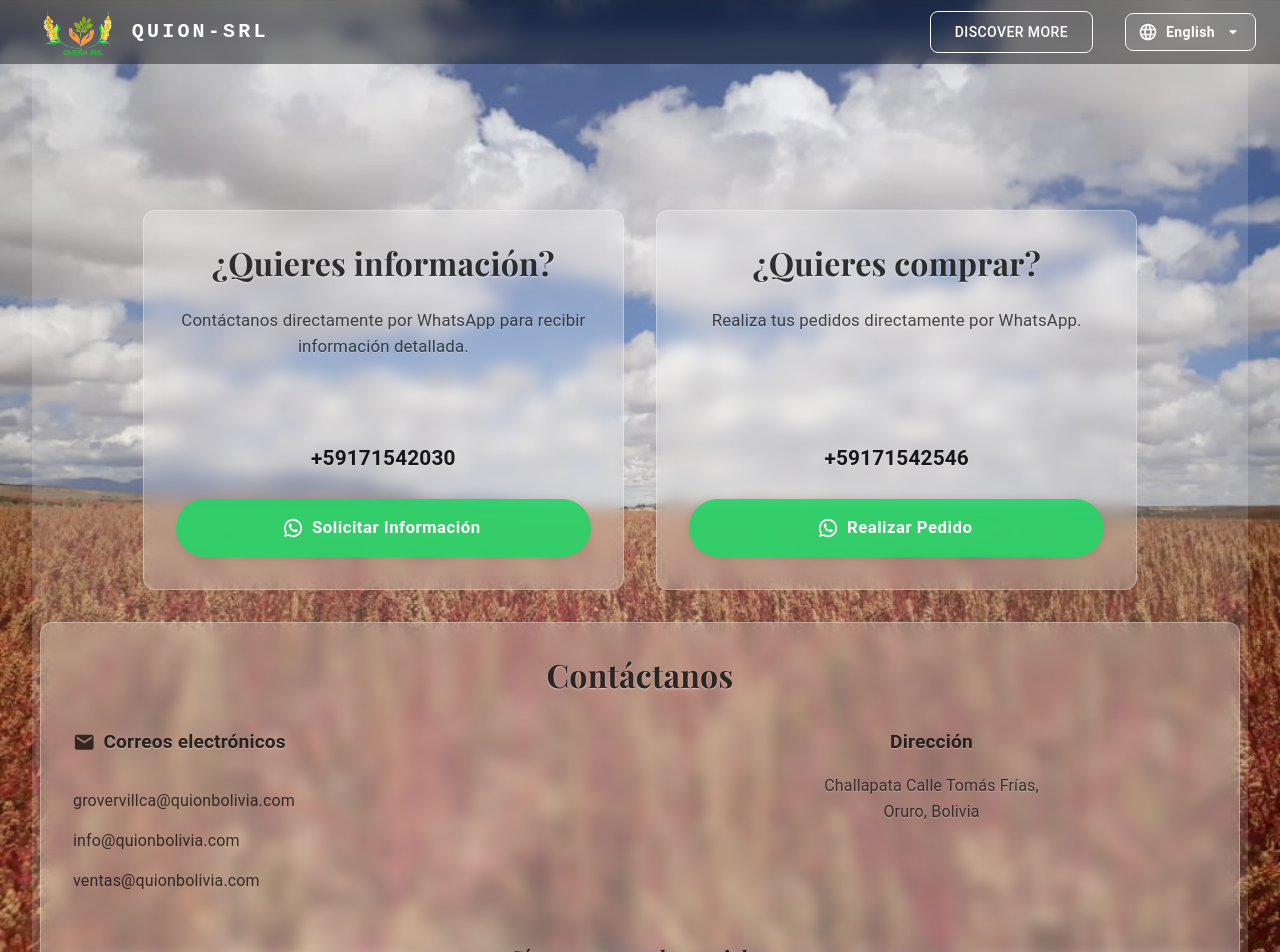
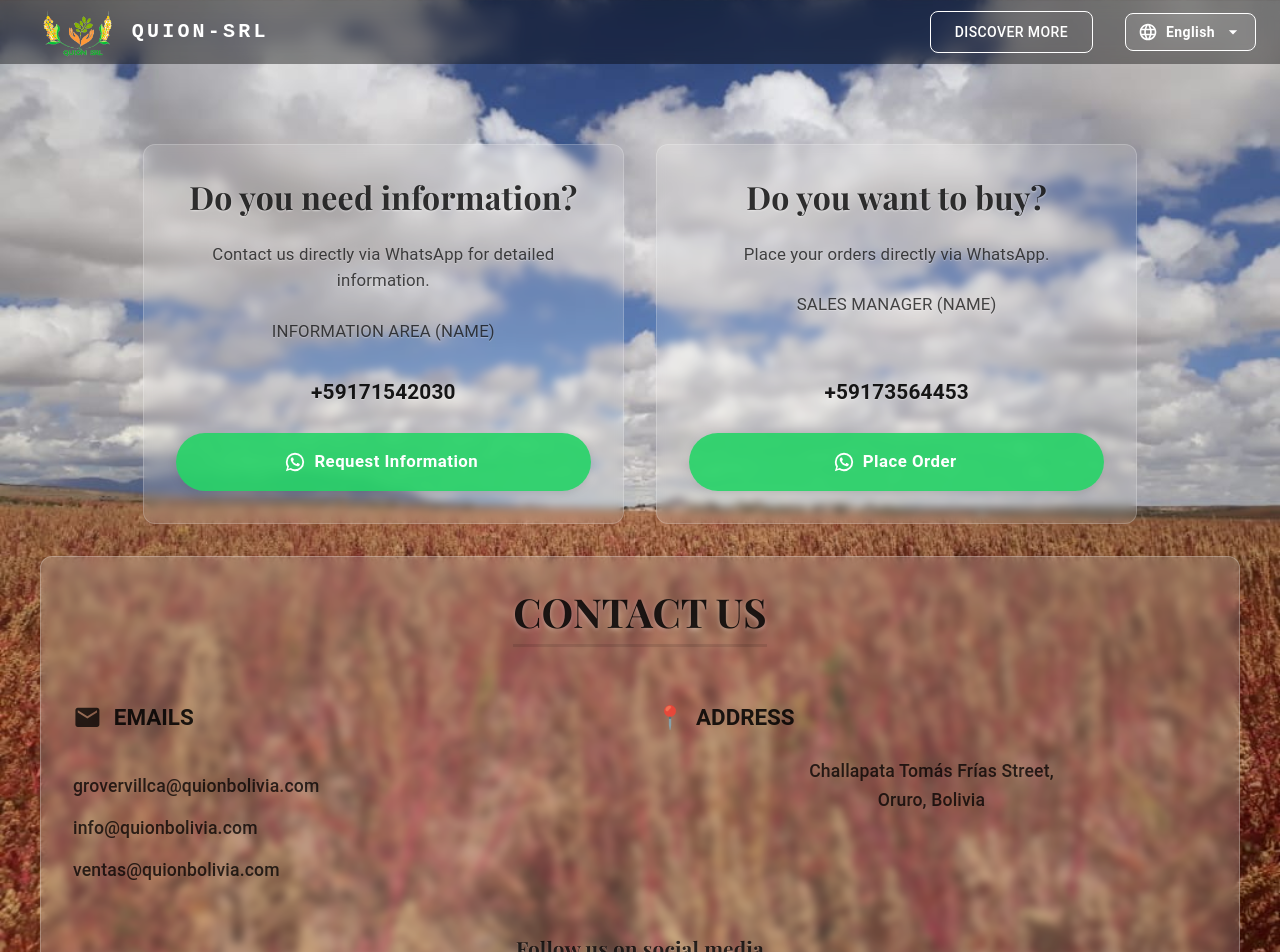
Before and after one commit to Poxi-JRMC/QUION-BOLIVIA, a React (Vite) app: page /contacto in a window 1280 px wide. Shown: the top 952 px of the page. Built offline with nearby package versions, Linux system fonts and the light colour scheme.

Commit message:
PAGINA DE CONTACTO MEJORADO, AGREGANDO ANIMACION PAGINA DE INICIO

```diff
--- a/src/locales/en/translation.json
+++ b/src/locales/en/translation.json
@@ -85,6 +85,28 @@
     "description": "Includes endorsements such as SGS and Andina, which validate quality, geographic origin, and compliance with international standards, ensuring that quinoa is free from pests and diseases, suitable for export.",
     "image": "/3.jpg"
       }
-
+  },
+  "contact": {
+  "title": "Contact Us",
+  "ceo_title": "CEO OF QUION-SRL GROVER VILLCA",
+  "info_section": {
+    "title": "Do you need information?",
+    "description": "Contact us directly via WhatsApp for detailed information.",
+    "area": "INFORMATION AREA (NAME)",
+    "button": "Request Information"
+  },
+  "buy_section": {
+    "title": "Do you want to buy?",
+    "description": "Place your orders directly via WhatsApp.",
+    "area": "SALES MANAGER (NAME)",
+    "button": "Place Order"
+  },
+  "contact_section": {
+    "title": "CONTACT US",
+    "emails": "EMAILS",
+    "address": "ADDRESS",
+    "location": "Challapata Tomás Frías Street,<br />Oruro, Bolivia",
+    "social": "Follow us on social media"
   }
 }
+}
--- a/src/locales/es/translation.json
+++ b/src/locales/es/translation.json
@@ -87,5 +87,30 @@
     "image": "/3.jpg"
       }
 
+  },
+
+  "contact": {
+  "title": "Contáctanos",
+  "ceo_title": "CEO DE QUION-SRL GROVER VILLCA",
+  "info_section": {
+    "title": "¿Quieres información?",
+    "description": "Contáctanos directamente por WhatsApp para recibir información detallada.",
+    "area": "AREA DE INFORMACION (NOMBRE)",
+    "button": "Solicitar Información"
+  },
+  "buy_section": {
+    "title": "¿Quieres comprar?",
+    "description": "Realiza tus pedidos directamente por WhatsApp.",
+    "area": "GERENTE DE COMERCIALIZACION (NOMBRE)",
+    "button": "Realizar Pedido"
+  },
+  "contact_section": {
+    "title": "CONTÁCTANOS",
+    "emails": "CORREOS ELECTRÓNICOS",
+    "address": "DIRECCIÓN",
+    "location": "Challapata Calle Tomás Frías,<br />Oruro, Bolivia",
+    "social": "Síguenos en redes sociales"
+    }
+
   }
 }
--- a/src/paginas/Contacto.jsx
+++ b/src/paginas/Contacto.jsx
@@ -5,8 +5,10 @@ import InstagramIcon from '@mui/icons-material/Instagram';
 import WhatsAppIcon from '@mui/icons-material/WhatsApp';
 import EmailIcon from '@mui/icons-material/Email';
 import React, { useEffect } from 'react';
+import { useTranslation } from 'react-i18next';
 
 const Contacto = () => {
+  const { t } = useTranslation();
 
   useEffect(() => {
     document.body.classList.add('contacto');
@@ -14,11 +16,12 @@ const Contacto = () => {
       document.body.classList.remove('contacto');
     };
   }, []);
-  // Números en formato internacional CON el signo +
+
+  // Números WhatsApp (no cambian con la traducción)
   const infoWhatsAppNumber = '+59171542030';
-  const comprarWhatsAppNumber = '+59171542546';
+  const comprarWhatsAppNumber = '+59173564453';
 
-  // Función para abrir WhatsApp
+  // Función para abrir WhatsApp (se mantiene igual)
   const openWhatsApp = (phone, message) => {
     const cleanNumber = phone.replace(/[^\d+]/g, '');
     const encodedMessage = encodeURIComponent(message);
@@ -37,7 +40,7 @@ const Contacto = () => {
     }
   };
 
-  // Handler para información
+  // Handlers para WhatsApp (se mantienen igual)
   const handleInfoClick = () => {
     const message = `¡Hola! Vi su página web *QUION BOLIVIA* y necesito información sobre:
 
@@ -50,7 +53,6 @@ const Contacto = () => {
     openWhatsApp(infoWhatsAppNumber, message);
   };
 
-  // Handler para compras
   const handleComprarClick = () => {
     const message = `¡Hola! Quiero realizar un pedido en *QUION BOLIVIA*:
 
@@ -64,33 +66,22 @@ Por favor confírmenme disponibilidad y costo total.`;
     openWhatsApp(comprarWhatsAppNumber, message);
   };
 
+  // Redes sociales (URLs no cambian)
+  const facebookUrl = 'https://www.facebook.com/share/1HMF4x3Gaf/?mibextid=wwXIfr';
+  const instagramUrl = 'https://www.instagram.com/quions.r.l?igsh=YzN6eXpnZHVhNGht&utm_source=qr';
+
   return (
     <Box
+      component="section"
       sx={{
         width: '100%',
-        minHeight: '100vh',
+        py: { xs: 4, md: 6 },
         position: 'relative',
-        pt: { xs: '100px', md: '130px' },
-        pb: { xs: '60px', md: '80px' },
-        // Fondo con imagen y color de respaldo
-
-        // Estilos alternativos si la imagen no carga
-        '&::before': {
-          content: '""',
-          position: 'absolute',
-          top: 0,
-          left: 0,
-          width: '100%',
-          height: '100%',
-          backgroundColor: 'rgba(255, 255, 255, 0.15)',
-          zIndex: 0
-        }
       }}
     >
       <Container
         maxWidth="lg"
         sx={{
-          py: 6,
           position: 'relative',
           zIndex: 1,
           px: { xs: 2, md: 0 }
@@ -101,9 +92,37 @@ Por favor confírmenme disponibilidad y costo total.`;
           animate={{ opacity: 1, y: 0 }}
           transition={{ duration: 0.6, ease: 'easeOut' }}
         >
+          {/* Sección del CEO */}
+          <Box sx={{ textAlign: 'center', mb: 4 }}>
+            <motion.div
+              initial={{ opacity: 0, y: -10 }}
+              animate={{ opacity: 1, y: 0 }}
+              transition={{
+                duration: 1,
+                repeat: Infinity,
+                repeatType: "mirror",
+                repeatDelay: 2,
+                ease: "easeInOut"
+              }}
+            >
+              <Typography
+                variant="h5"
+                sx={{
+                  fontWeight: 700,
+                  color: 'rgba(0, 0, 0, 0.9)',
+                  textTransform: 'uppercase',
+                  letterSpacing: '1px',
+                  fontSize: { xs: '1.3rem', md: '1.5rem' },
+                }}
+              >
+                {t("contact.ceo_title")}
+              </Typography>
+            </motion.div>
+          </Box>
+
           <Grid container spacing={4} justifyContent="center">
 
-            {/* Sección de Información */}
+            {/* Sección de Información WhatsApp */}
             <Grid item xs={12} md={5}>
               <Paper
                 elevation={0}
@@ -116,13 +135,13 @@ Por favor confírmenme disponibilidad y costo total.`;
                   justifyContent: 'space-between',
                   borderRadius: 3,
                   minHeight: '380px',
-                  backgroundColor: 'rgba(255, 255, 255, 0.25)',
-                  backdropFilter: 'blur(8px)',
-                  border: '1px solid rgba(255, 255, 255, 0.3)',
+                  backgroundColor: 'rgba(255, 255, 255, 0.15)',
+                  backdropFilter: 'blur(4px)',
+                  border: '1px solid rgba(255, 255, 255, 0.2)',
                   transition: 'all 0.3s ease',
                   '&:hover': {
                     transform: 'translateY(-5px)',
-                    backgroundColor: 'rgba(255, 255, 255, 0.35)'
+                    backgroundColor: 'rgba(255, 255, 255, 0.25)'
                   }
                 }}
               >
@@ -139,7 +158,7 @@ Por favor confírmenme disponibilidad y costo total.`;
                       mb: 3
                     }}
                   >
-                    ¿Quieres información?
+                    {t("contact.info_section.title")}
                   </Typography>
                   <Typography
                     variant="body1"
@@ -152,7 +171,20 @@ Por favor confírmenme disponibilidad y costo total.`;
                       lineHeight: 1.6
                     }}
                   >
-                    Contáctanos directamente por WhatsApp para recibir información detallada.
+                    {t("contact.info_section.description")}
+                  </Typography>
+                  <Typography
+                    variant="body1"
+                    paragraph
+                    sx={{
+                      color: 'rgba(0, 0, 0, 0.7)',
+                      textShadow: '0 1px 1px rgba(255,255,255,0.3)',
+                      mb: 3,
+                      fontSize: { xs: '0.95rem', md: '1.05rem' },
+                      lineHeight: 1.6
+                    }}
+                  >
+                    {t("contact.info_section.area")}
                   </Typography>
                 </Box>
                 <Box>
@@ -189,13 +221,13 @@ Por favor confírmenme disponibilidad y costo total.`;
                       boxShadow: '0 2px 10px rgba(0,0,0,0.1)'
                     }}
                   >
-                    Solicitar Información
+                    {t("contact.info_section.button")}
                   </Button>
                 </Box>
               </Paper>
             </Grid>
 
-            {/* Sección de Compras */}
+            {/* Sección de Compras WhatsApp */}
             <Grid item xs={12} md={5}>
               <Paper
                 elevation={0}
@@ -208,13 +240,13 @@ Por favor confírmenme disponibilidad y costo total.`;
                   justifyContent: 'space-between',
                   borderRadius: 3,
                   minHeight: '380px',
-                  backgroundColor: 'rgba(255, 255, 255, 0.25)',
-                  backdropFilter: 'blur(8px)',
-                  border: '1px solid rgba(255, 255, 255, 0.3)',
+                  backgroundColor: 'rgba(255, 255, 255, 0.15)',
+                  backdropFilter: 'blur(4px)',
+                  border: '1px solid rgba(255, 255, 255, 0.2)',
                   transition: 'all 0.3s ease',
                   '&:hover': {
                     transform: 'translateY(-5px)',
-                    backgroundColor: 'rgba(255, 255, 255, 0.35)'
+                    backgroundColor: 'rgba(255, 255, 255, 0.25)'
                   }
                 }}
               >
@@ -231,7 +263,7 @@ Por favor confírmenme disponibilidad y costo total.`;
                       mb: 3
                     }}
                   >
-                    ¿Quieres comprar?
+                    {t("contact.buy_section.title")}
                   </Typography>
                   <Typography
                     variant="body1"
@@ -244,7 +276,20 @@ Por favor confírmenme disponibilidad y costo total.`;
                       lineHeight: 1.6
                     }}
                   >
-                    Realiza tus pedidos directamente por WhatsApp.
+                    {t("contact.buy_section.description")}
+                  </Typography>
+                  <Typography
+                    variant="body1"
+                    paragraph
+                    sx={{
+                      color: 'rgba(0, 0, 0, 0.7)',
+                      textShadow: '0 1px 1px rgba(255,255,255,0.3)',
+                      mb: 3,
+                      fontSize: { xs: '0.95rem', md: '1.05rem' },
+                      lineHeight: 1.6
+                    }}
+                  >
+                    {t("contact.buy_section.area")}
                   </Typography>
                 </Box>
                 <Box>
@@ -281,7 +326,7 @@ Por favor confírmenme disponibilidad y costo total.`;
                       boxShadow: '0 2px 10px rgba(0,0,0,0.1)'
                     }}
                   >
-                    Realizar Pedido
+                    {t("contact.buy_section.button")}
                   </Button>
                 </Box>
               </Paper>
@@ -294,60 +339,90 @@ Por favor confírmenme disponibilidad y costo total.`;
                 sx={{
                   p: { xs: 3, md: 4 },
                   borderRadius: 3,
-                  backgroundColor: 'rgba(255, 255, 255, 0.25)',
-                  backdropFilter: 'blur(8px)',
-                  border: '1px solid rgba(255, 255, 255, 0.3)',
+                  backgroundColor: 'rgba(255, 255, 255, 0.18)',
+                  backdropFilter: 'blur(5px)',
+                  border: '1px solid rgba(255, 255, 255, 0.25)',
                   transition: 'all 0.3s ease',
                   '&:hover': {
                     transform: 'translateY(-5px)',
-                    backgroundColor: 'rgba(255, 255, 255, 0.35)'
+                    backgroundColor: 'rgba(255, 255, 255, 0.25)'
                   }
                 }}
               >
                 <Box sx={{ textAlign: 'center', mb: 4 }}>
+                  <motion.div
+                    whileHover={{ scale: 1.02 }}
+                    transition={{ type: "spring", stiffness: 300 }}
+                  >
                     <Typography
-                    variant="h4"
-                    gutterBottom
+                      variant="h3"
                       sx={{
                         fontWeight: 700,
                         fontFamily: "'Playfair Display', serif",
-                      color: 'rgba(0, 0, 0, 0.8)',
-                      textShadow: '0 1px 2px rgba(255,255,255,0.5)',
-                      fontSize: { xs: '1.6rem', md: '2rem' },
-                      mb: 3
+                        color: 'rgba(0, 0, 0, 0.85)',
+                        fontSize: { xs: '2rem', md: '2.5rem' },
+                        mb: 3,
+                        textShadow: '0 2px 4px rgba(255,255,255,0.3)',
+                        display: 'inline-block',
+                        borderBottom: '3px solid rgba(0,0,0,0.1)',
+                        pb: 1
                       }}
                     >
-                    Contáctanos
+                      {t("contact.contact_section.title")}
                     </Typography>
+                  </motion.div>
                 </Box>
 
                 <Grid container spacing={4}>
                   <Grid item xs={12} md={6}>
                     <Box>
                       <Typography
-                        variant="h6"
+                        variant="h5"
                         sx={{
-                          color: 'rgba(0, 0, 0, 0.8)',
-                          textShadow: '0 1px 1px rgba(255,255,255,0.3)',
-                          mb: 2,
+                          color: 'rgba(0, 0, 0, 0.85)',
+                          mb: 3,
                           fontWeight: 600,
-                          fontSize: '1.2rem',
+                          fontSize: '1.4rem',
                           display: 'flex',
                           alignItems: 'center',
-                          gap: 1
+                          gap: 1.5
                         }}
                       >
-                        <EmailIcon sx={{ fontSize: '1.4rem', color: 'rgba(0, 0, 0, 0.7)' }} />
-                        Correos electrónicos
+                        <EmailIcon sx={{ fontSize: '1.8rem', color: 'rgba(0, 0, 0, 0.75)' }} />
+                        {t("contact.contact_section.emails")}
                       </Typography>
                       <List sx={{ pl: 0 }}>
-                        <ListItem sx={{ color: 'rgba(0, 0, 0, 0.7)', fontSize: '1rem', px: 0 }}>
+                        <ListItem
+                          sx={{
+                            color: 'rgba(0, 0, 0, 0.75)',
+                            fontSize: '1.1rem',
+                            px: 0,
+                            py: 1,
+                            fontWeight: 500
+                          }}
+                        >
                           grovervillca@quionbolivia.com
                         </ListItem>
-                        <ListItem sx={{ color: 'rgba(0, 0, 0, 0.7)', fontSize: '1rem', px: 0 }}>
+                        <ListItem
+                          sx={{
+                            color: 'rgba(0, 0, 0, 0.75)',
+                            fontSize: '1.1rem',
+                            px: 0,
+                            py: 1,
+                            fontWeight: 500
+                          }}
+                        >
                           info@quionbolivia.com
                         </ListItem>
-                        <ListItem sx={{ color: 'rgba(0, 0, 0, 0.7)', fontSize: '1rem', px: 0 }}>
+                        <ListItem
+                          sx={{
+                            color: 'rgba(0, 0, 0, 0.75)',
+                            fontSize: '1.1rem',
+                            px: 0,
+                            py: 1,
+                            fontWeight: 500
+                          }}
+                        >
                           ventas@quionbolivia.com
                         </ListItem>
                       </List>
@@ -357,29 +432,38 @@ Por favor confírmenme disponibilidad y costo total.`;
                   <Grid item xs={12} md={6}>
                     <Box>
                       <Typography
-                        variant="h6"
+                        variant="h5"
                         sx={{
-                          color: 'rgba(0, 0, 0, 0.8)',
-                          textShadow: '0 1px 1px rgba(255,255,255,0.3)',
-                          mb: 2,
+                          color: 'rgba(0, 0, 0, 0.85)',
+                          mb: 3,
                           fontWeight: 600,
-                          fontSize: '1.2rem'
+                          fontSize: '1.4rem',
+                          display: 'flex',
+                          alignItems: 'center',
+                          gap: 1.5
                         }}
                       >
-                        Dirección
+                        <Box component="span" sx={{
+                          width: '28px',
+                          height: '28px',
+                          display: 'inline-flex',
+                          alignItems: 'center',
+                          justifyContent: 'center'
+                        }}>
+                          📍
+                        </Box>
+                        {t("contact.contact_section.address")}
                       </Typography>
                       <Typography
                         variant="body1"
                         sx={{
-                          color: 'rgba(0, 0, 0, 0.7)',
-                          textShadow: '0 1px 1px rgba(255,255,255,0.3)',
-                          fontSize: '1rem',
-                          lineHeight: 1.6
+                          color: 'rgba(0, 0, 0, 0.75)',
+                          fontSize: '1.1rem',
+                          lineHeight: 1.7,
+                          fontWeight: 500
                         }}
-                      >
-                        Challapata Calle Tomás Frías,<br />
-                        Oruro, Bolivia
-                      </Typography>
+                        dangerouslySetInnerHTML={{ __html: t("contact.contact_section.location") }}
+                      />
                     </Box>
                   </Grid>
                 </Grid>
@@ -397,12 +481,13 @@ Por favor confírmenme disponibilidad y costo total.`;
                       fontSize: '1.3rem'
                     }}
                   >
-                    Síguenos en redes sociales
+                    {t("contact.contact_section.social")}
                   </Typography>
                   <Box sx={{ display: 'flex', gap: 2, justifyContent: 'center', flexWrap: 'wrap' }}>
                     <Button
                       variant="contained"
                       startIcon={<FacebookIcon />}
+                      onClick={() => window.open(facebookUrl, '_blank')}
                       sx={{
                         px: 3,
                         py: 1.2,
@@ -422,6 +507,7 @@ Por favor confírmenme disponibilidad y costo total.`;
                     <Button
                       variant="contained"
                       startIcon={<InstagramIcon />}
+                      onClick={() => window.open(instagramUrl, '_blank')}
                       sx={{
                         px: 3,
                         py: 1.2,
```
Also changed, not shown: src/componentes/HeroSection.jsx (+16 -4 lines). Lines whose indentation alone changed are shown as unchanged.
